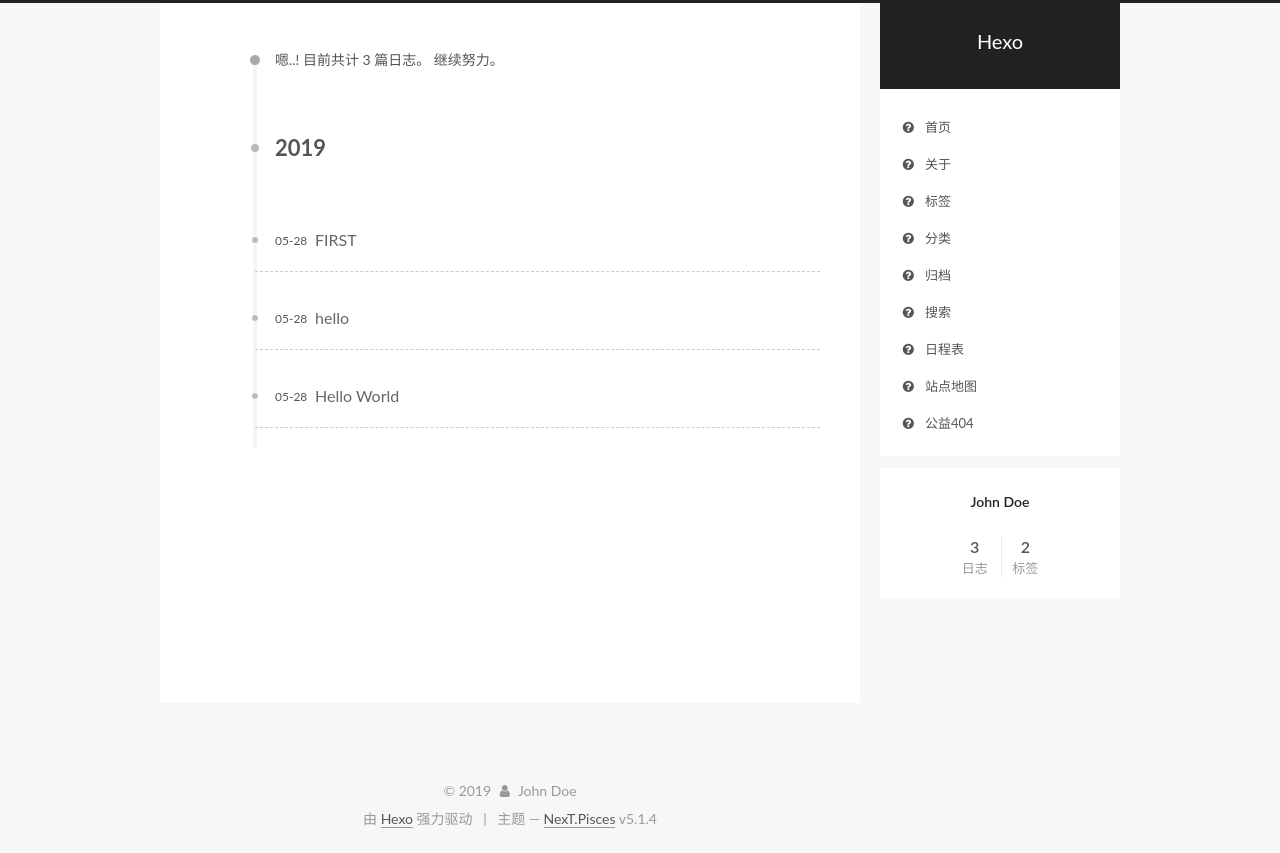
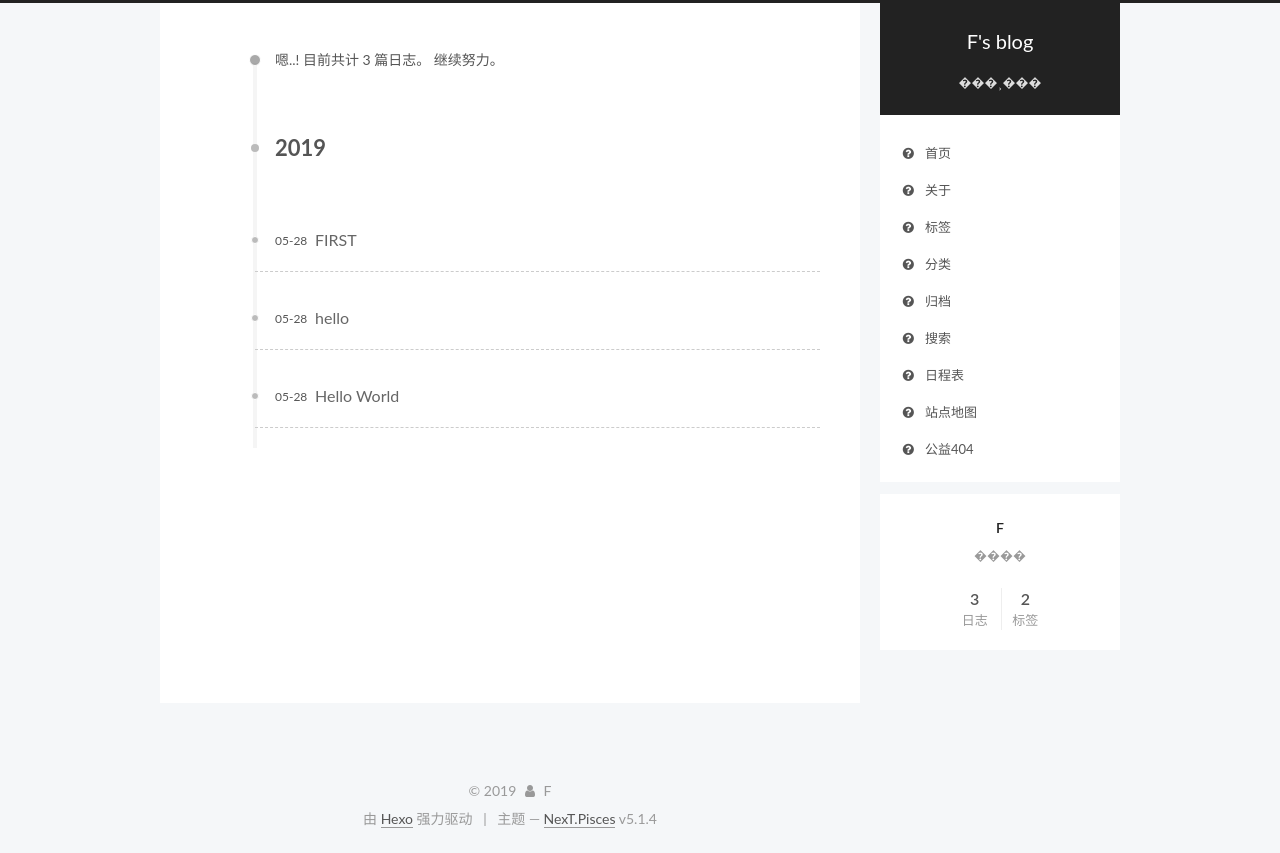
Before and after one commit to FROM332211/FAN.github.io, a plain HTML site: page archives/2019/05/index.html in a window 1280 px wide. Drawn offline with Linux system fonts and the light colour scheme.

Commit message:
Site updated: 2019-05-29 14:16:07

```diff
--- a/archives/2019/05/index.html
+++ b/archives/2019/05/index.html
@@ -79,13 +79,16 @@
 
 
 
+<meta name="description" content="����">
 <meta property="og:type" content="website">
-<meta property="og:title" content="Hexo">
+<meta property="og:title" content="F&#39;s blog">
 <meta property="og:url" content="http://yoursite.com/archives/2019/05/index.html">
-<meta property="og:site_name" content="Hexo">
+<meta property="og:site_name" content="F&#39;s blog">
+<meta property="og:description" content="����">
 <meta property="og:locale" content="zh-Hans">
 <meta name="twitter:card" content="summary">
-<meta name="twitter:title" content="Hexo">
+<meta name="twitter:title" content="F&#39;s blog">
+<meta name="twitter:description" content="����">
 
 
 
@@ -121,7 +124,7 @@
 
 
 
-  <title>归档 | Hexo</title>
+  <title>归档 | F's blog</title>
 
 
 
@@ -151,12 +154,12 @@
     <div class="custom-logo-site-title">
       <a href="/" class="brand" rel="start">
         <span class="logo-line-before"><i></i></span>
-        <span class="site-title">Hexo</span>
+        <span class="site-title">F's blog</span>
         <span class="logo-line-after"><i></i></span>
       </a>
     </div>
 
-        <p class="site-subtitle"></p>
+        <p class="site-subtitle">���˲���</p>
 
   </div>
 
@@ -452,8 +455,8 @@
         <div class="site-overview">
           <div class="site-author motion-element" itemprop="author" itemscope itemtype="http://schema.org/Person">
 
-              <p class="site-author-name" itemprop="name">John Doe</p>
-              <p class="site-description motion-element" itemprop="description"></p>
+              <p class="site-author-name" itemprop="name">F</p>
+              <p class="site-description motion-element" itemprop="description">����</p>
           </div>
 
           <nav class="site-state motion-element">
@@ -517,7 +520,7 @@
   <span class="with-love">
     <i class="fa fa-user"></i>
   </span>
-  <span class="author" itemprop="copyrightHolder">John Doe</span>
+  <span class="author" itemprop="copyrightHolder">F</span>
 
 
 </div>
--- a/css/main.css
+++ b/css/main.css
@@ -1823,7 +1823,7 @@ pre .javascript .function {
   width: 4px;
   height: 4px;
   border-radius: 50%;
-  background: #dff;
+  background: #919c5e;
 }
 .links-of-blogroll {
   font-size: 13px;
```
Also changed, not shown: 2019/05/28/FIRST/index.html (+9 -9 lines), 2019/05/28/hello-world/index.html (+9 -9 lines), 2019/05/28/hello/index.html (+9 -9 lines), archives/2019/index.html (+12 -9 lines), archives/index.html (+12 -9 lines), index.html (+18 -15 lines), tags/githup/index.html (+12 -9 lines), tags/hexo/index.html (+12 -9 lines), tags/index.html (+7 -7 lines).
